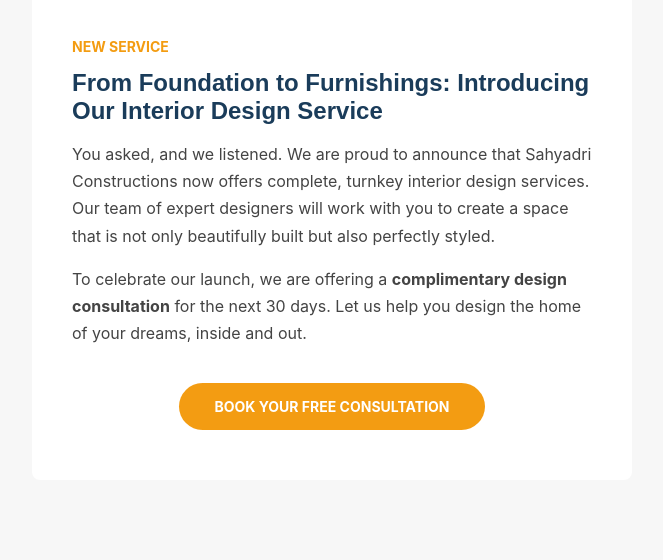
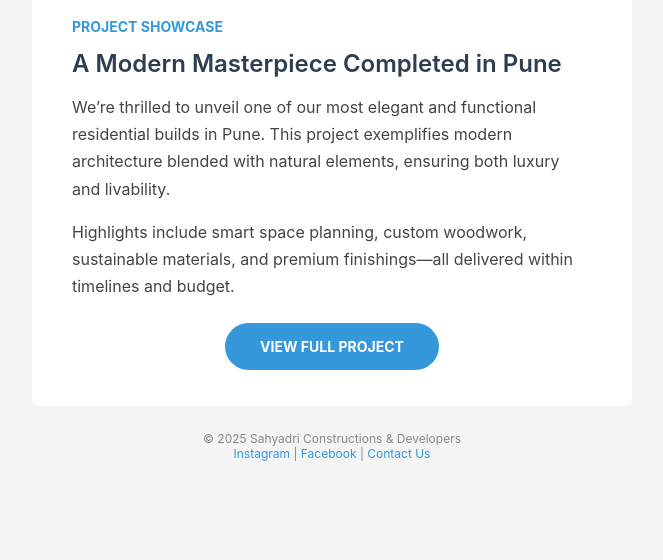
Before and after one commit to Nags-p/sahyadriconsanddev.site, a plain HTML site: page email_templates/project-showcase.html in a window 1280 px wide. Shown: the part 506-1066 px from the top of the page, without its empty margins (308-971 px from the left). After the commit the page ends 1012 px from the top, so only its background shows below. Drawn offline with Linux system fonts and the light colour scheme.

Commit message:
Update project-showcase.html

```diff
--- a/email_templates/project-showcase.html
+++ b/email_templates/project-showcase.html
@@ -1,45 +1,40 @@
-<!-- Subject: Just Completed: A Modern Masterpiece in Pune -->
+<!-- Subject: Take a Look Inside Our Latest Project in Pune -->
 <!DOCTYPE html>
 <html lang="en">
 <head>
-  <meta charset="UTF-8">
-  <meta name="viewport" content="width=device-width, initial-scale=1.0">
-  <title>Our Latest Project</title>
+  <meta charset="UTF-8" />
+  <meta name="viewport" content="width=device-width, initial-scale=1.0"/>
+  <title>Project Showcase</title>
 </head>
-<body style="margin: 0; padding: 0; font-family: -apple-system, BlinkMacSystemFont, 'Segoe UI', Roboto, Helvetica, Arial, sans-serif; background-color: #f7f7f7;">
-  <table align="center" border="0" cellpadding="0" cellspacing="0" width="100%" style="max-width: 600px; margin: 20px auto;">
-    <!DOCTYPE html>
-    <html lang="en">
-    <head>
-      <meta charset="UTF-8">
-      <meta name="viewport" content="width=device-width, initial-scale=1.0">
-      <title>New Service Announcement</title>
-    </head>
-    <body style="margin: 0; padding: 0; font-family: -apple-system, BlinkMacSystemFont, 'Segoe UI', Roboto, Helvetica, Arial, sans-serif; background-color: #f7f7f7;">
+<body style="margin: 0; padding: 0; background-color: #f4f4f4; font-family: -apple-system, BlinkMacSystemFont, 'Segoe UI', Roboto, Helvetica, Arial, sans-serif;">
 
   <table align="center" border="0" cellpadding="0" cellspacing="0" width="100%" style="max-width: 600px; margin: 20px auto;">
 
-        <!-- IMPORTANT: Use a beautiful interior design photo -->
+    <!-- Image Header -->
     <tr>
       <td>
-            <a href="https://nags-p.github.io/sahyadriconsanddev.site/#services" target="_blank">
-              <img src="https://i.imgur.com/your-interior-image.jpg" alt="Modern living room interior" width="600" style="display: block; width: 100%; max-width: 600px; border-radius: 8px 8px 0 0;" />
-            </a>
+        <img src="https://i.imgur.com/your-project-image.jpg" alt="Completed Residential Project" width="600" style="display: block; width: 100%; max-width: 600px; border-radius: 8px 8px 0 0;" />
       </td>
     </tr>
 
+    <!-- Project Details -->
     <tr>
-          <td style="padding: 40px 40px 30px 40px; background-color: #ffffff; border-radius: 0 0 8px 8px;">
-            <p style="color: #f39c12; font-weight: bold; font-size: 14px;">NEW SERVICE</p>
-            <h1 style="color: #1a3c5a; margin-top: 0; font-family: 'Poppins', sans-serif; font-weight: 600; font-size: 24px;">From Foundation to Furnishings: Introducing Our Interior Design Service</h1>
-            <p style="color: #444444; line-height: 1.7; font-size: 16px;">You asked, and we listened. We are proud to announce that Sahyadri Constructions now offers complete, turnkey interior design services. Our team of expert designers will work with you to create a space that is not only beautifully built but also perfectly styled.</p>
-            <p style="color: #444444; line-height: 1.7; font-size: 16px;">To celebrate our launch, we are offering a <strong>complimentary design consultation</strong> for the next 30 days. Let us help you design the home of your dreams, inside and out.</p>
+      <td style="background-color: #ffffff; padding: 40px 40px 30px 40px; border-radius: 0 0 8px 8px;">
+        <p style="color: #3498db; font-size: 14px; font-weight: bold;">PROJECT SHOWCASE</p>
+        <h1 style="color: #2c3e50; font-size: 24px; font-weight: 600; margin: 10px 0;">A Modern Masterpiece Completed in Pune</h1>
+        <p style="color: #444444; line-height: 1.7; font-size: 16px;">
+          We’re thrilled to unveil one of our most elegant and functional residential builds in Pune. This project exemplifies modern architecture blended with natural elements, ensuring both luxury and livability.
+        </p>
+        <p style="color: #444444; line-height: 1.7; font-size: 16px;">
+          Highlights include smart space planning, custom woodwork, sustainable materials, and premium finishings—all delivered within timelines and budget.
+        </p>
 
+        <!-- CTA -->
         <table border="0" cellpadding="0" cellspacing="0" width="100%">
           <tr>
             <td align="center" style="padding: 20px 0;">
-                  <a href="https://nags-p.github.io/sahyadriconsanddev.site/#contact" target="_blank" style="background-color: #f39c12; color: #ffffff; padding: 15px 35px; text-decoration: none; border-radius: 50px; font-weight: bold; display: inline-block; font-size: 14px;">
-                    BOOK YOUR FREE CONSULTATION
+              <a href="https://nags-p.github.io/sahyadriconsanddev.site/#portfolio" target="_blank" style="background-color: #3498db; color: #ffffff; padding: 15px 35px; text-decoration: none; border-radius: 50px; font-weight: bold; font-size: 14px;">
+                VIEW FULL PROJECT
               </a>
             </td>
           </tr>
@@ -47,15 +42,16 @@
       </td>
     </tr>
 
-        <!-- The Footer section stays the same -->
+    <!-- Footer -->
     <tr>
-          <td align="center" style="padding: 30px 20px;">
-            <!-- Your social media icons and company info here -->
+      <td align="center" style="padding: 25px 20px; font-size: 12px; color: #888888;">
+        © 2025 Sahyadri Constructions & Developers<br/>
+        <a href="#" style="color: #3498db; text-decoration: none;">Instagram</a> |
+        <a href="#" style="color: #3498db; text-decoration: none;">Facebook</a> |
+        <a href="#" style="color: #3498db; text-decoration: none;">Contact Us</a>
       </td>
     </tr>
   </table>
+
 </body>
 </html>
-  </table>
-</body>
-</html>
```
Lines whose indentation alone changed are shown as unchanged.
